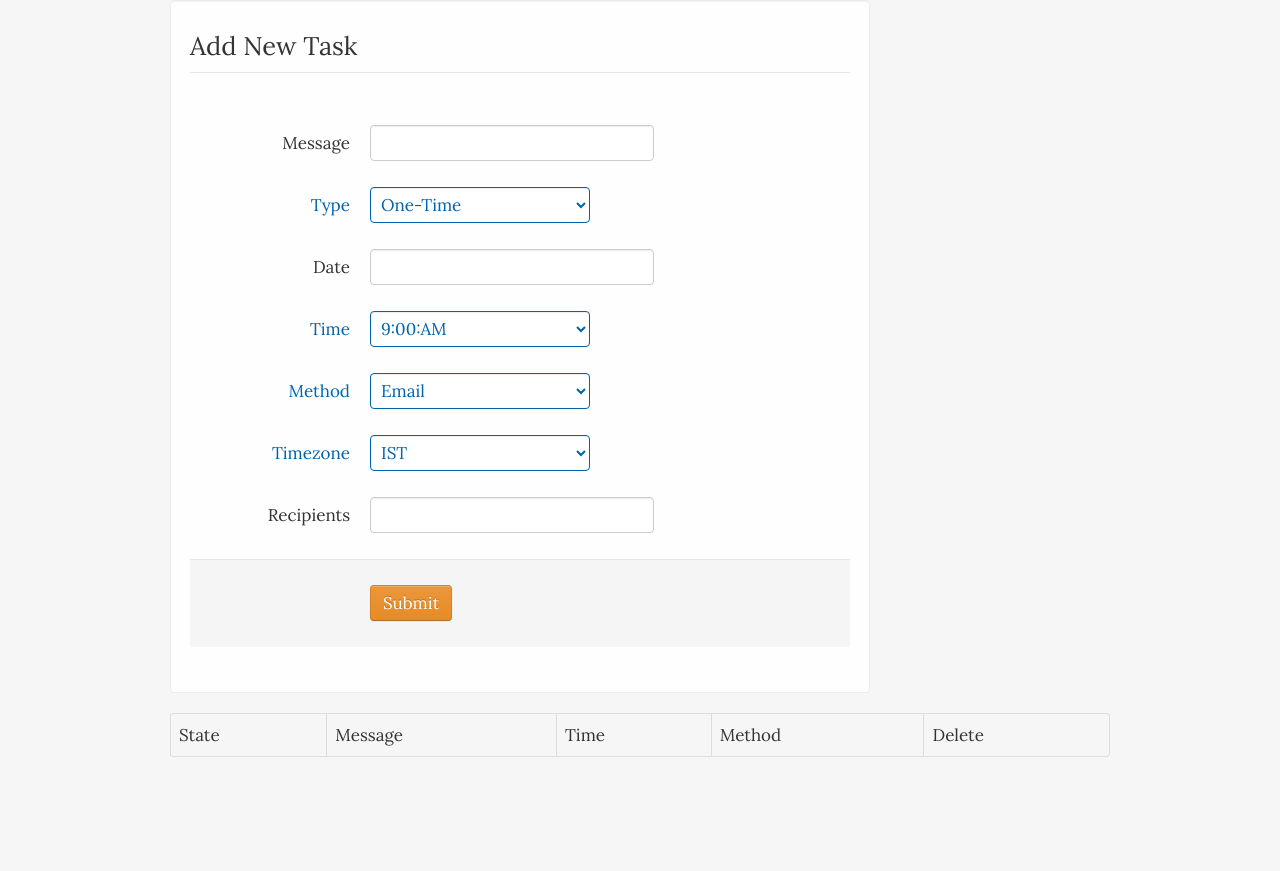
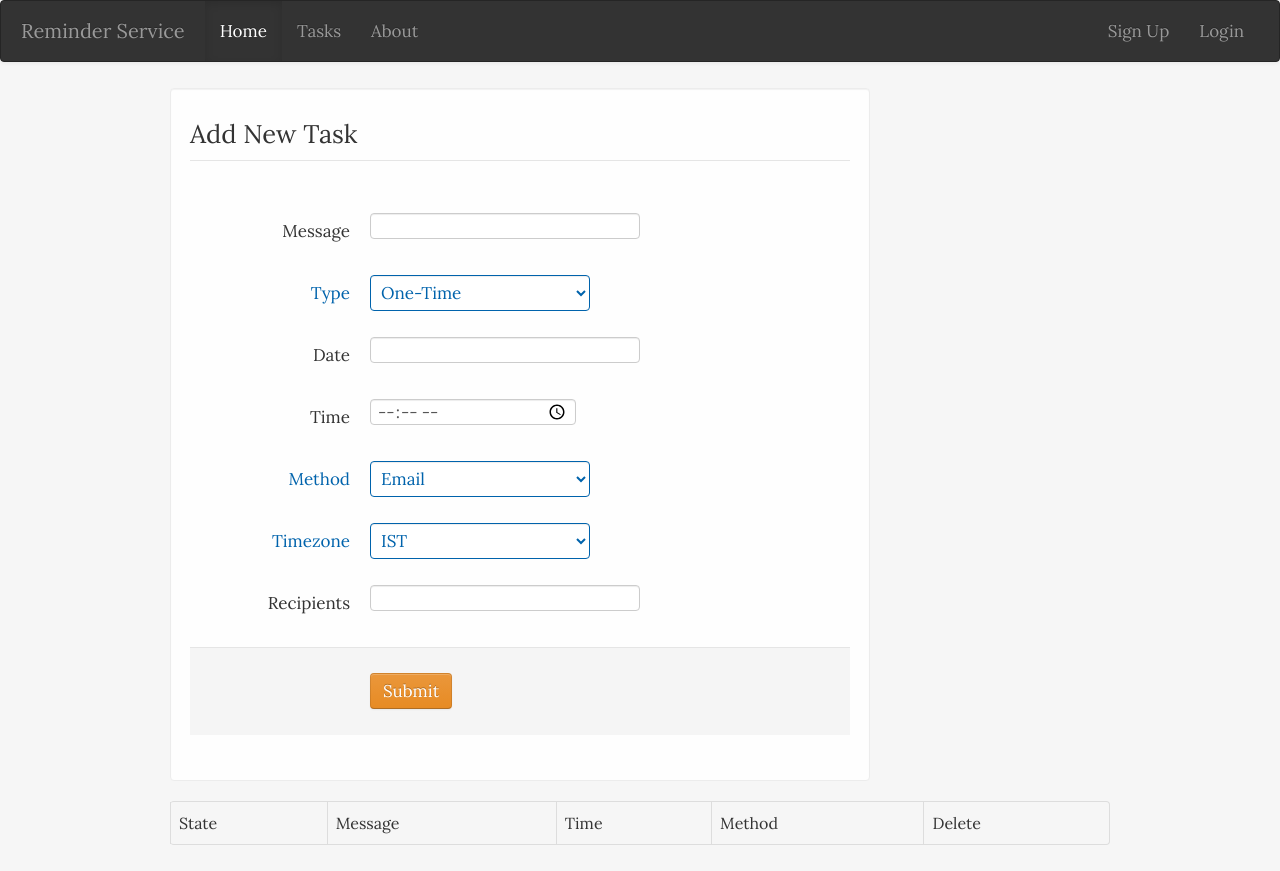
Before and after one commit to udayj/ReminderService, a Flask app: template templates/list.html in a window 1280 px wide. Before the commit the page ends 757 px from the top, so only its background shows below. Run offline with Flask 2, Linux system fonts and the light colour scheme; the template is opened without the code that fills it, so the values that code supplies are empty; parts of the project's set-up code (start-up, migrations or seed data) failed here and were passed over; some libraries are stand-ins or nearby versions.

Commit message:
User input validation, html header, fine grained time input

```diff
--- a/application.py
+++ b/application.py
@@ -60,6 +60,14 @@ def isEqual(task_time,system_time,task_timezone):
 		return False
 	return True
 
+def validComponents(task):
+	keys=['message','time','timezone','type','method','details','datepicker']
+	for key in keys:
+		if key not in task:
+			return False
+
+	return True
+
 
 @app.route('/task_list',methods=['GET','POST'])
 def task_list():
@@ -67,6 +75,11 @@ def task_list():
 		return task['state']+str(task['time'])
 	client=MongoClient()
 	db=client[app.config['DATABASE']]
+	tasks=db.reminders.find()
+	output=[]
+	for task in tasks:
+		output.append(task)
+
 	if request.method=='POST':
 		data={}
 		for name,value in dict(request.form).iteritems():
@@ -74,31 +87,44 @@ def task_list():
 		app.logger.debug(str(data))
 
 		task={}
-		date=data['datepicker'].split("/")
-		year=int(date[2])
-		month=int(date[0])
-		day=int(date[1])
+		if not validComponents(data):
+			app.logger.error('Problem with task form data. Cannot submit task')
+			output.sort(key=sorter)
+			return render_template('list.html',tasks=output,error='Problem submitting task. Try again later')
+		try:
+			date=data['datepicker'].split("/")
+			year=int(date[2])
+			month=int(date[0])
+			day=int(date[1])
 
-		time_components=data['time'].split(":")
-		hours=0
-		if time_components[2]=='AM' or time_components[0]=='12':
+
+
+			time_components=data['time'].split(":")
+			hours=0
 			hours=int(time_components[0])
-		else:
-			hours=int(time_components[0])+12
-		minutes=int(time_components[1])
-		task['message']=data['message']
-		task['type']='one-time'
-		task['time']=datetime(year,month,day,hours,minutes)
-		task['state']='active'
-		task['timezone']=data['timezone']
-		task['method']=data['method'].lower()
-		task['details']=data['details'].lower()
-		task['creator']='admin'
-		db.reminders.save(task)
-	tasks=db.reminders.find()
-	output=[]
-	for task in tasks:
-		output.append(task)
+
+			"""if time_components[2]=='AM' or time_components[0]=='12':
+				hours=int(time_components[0])
+			else:
+				hours=int(time_components[0])+12"""
+
+
+			minutes=int(time_components[1])
+			task['message']=data['message']
+			task['type']='one-time'
+			task['time']=datetime(year,month,day,hours,minutes)
+			task['state']='active'
+			task['timezone']=data['timezone']
+			task['method']=data['method'].lower()
+			task['details']=data['details'].lower()
+			task['creator']='admin'
+			db.reminders.save(task)
+			output.append(task)
+		except:
+			app.logger.error('Problem submitting task')
+			output.sort(key=sorter)
+			return render_template('list.html',tasks=output,error='Problem submitting task. Try again later')
+
 	output.sort(key=sorter)
 	return render_template('list.html',tasks=output)
 
@@ -109,6 +135,7 @@ def delete_task():
 	db=client[app.config['DATABASE']]
 	app.logger.debug(_id)
 	db.reminders.remove({'_id':ObjectId(_id)})
+	app.logger.debug('Deleted task:'+_id)
 	return redirect(url_for('task_list'))
 
 
--- /dev/null
+++ b/templates/base.html
@@ -0,0 +1,41 @@
+<html>
+<head>
+  <link href="/static/stylesheets/bootstrap.min.css" rel="stylesheet">
+  <link rel="stylesheet" href="http://code.jquery.com/ui/1.10.3/themes/smoothness/jquery-ui.css" />
+  <script src="http://code.jquery.com/jquery-1.9.1.js"></script>
+  <script src="http://code.jquery.com/ui/1.10.3/jquery-ui.js"></script>
+  <script>
+  $(function() {
+    $( "#datepicker" ).datepicker();
+  });
+  </script>
+</head>
+<div class="navbar navbar-inverse">
+    <div class="navbar-inner">
+      <div class="container" style="width: auto;">
+        <a class="btn btn-navbar" data-toggle="collapse" data-target=".nav-collapse">
+          <span class="icon-bar"></span>
+          <span class="icon-bar"></span>
+          <span class="icon-bar"></span>
+        </a>
+        <a class="brand" href="#">Reminder Service</a>
+        <div class="nav-collapse">
+          <ul class="nav">
+            <li class="active"><a href="#">Home</a></li>
+            <li><a href="#">Tasks</a></li>
+            <li><a href="#">About</a></li>
+          </ul>
+
+          <ul class="nav pull-right">
+            <li><a href="#">Sign Up</a></li>
+
+            <li><a href="#">Login</a></li>
+
+          </ul>
+        </div><!-- /.nav-collapse -->
+      </div>
+    </div><!-- /navbar-inner -->
+  </div><!-- /navbar -->
+  {% block content %}
+  {% endblock %}
+</html>
--- a/templates/list.html
+++ b/templates/list.html
@@ -1,19 +1,15 @@
-<!DOCTYPE HTML>
-<html>
-<head>
-	<link href="/static/stylesheets/bootstrap.min.css" rel="stylesheet">
-	<link rel="stylesheet" href="http://code.jquery.com/ui/1.10.3/themes/smoothness/jquery-ui.css" />
-  <script src="http://code.jquery.com/jquery-1.9.1.js"></script>
-  <script src="http://code.jquery.com/ui/1.10.3/jquery-ui.js"></script>
-  <script>
-  $(function() {
-    $( "#datepicker" ).datepicker();
-  });
-  </script>
+{% extends "base.html" %}
+
+{% block content %}
 <body>
 	<div class="container">
 		<div class="row">
+
+
 			<div class="span9">
+				<div>
+					{{error}}
+				</div>
 				<form class="form-horizontal well" method="post" id="form">
 			        <fieldset>
 			          <legend>Add New Task</legend>
@@ -42,14 +38,14 @@
 			              <!--p class="help-block">In addition to freeform text, any HTML5 text-based input appears like so.</p-->
 			            </div>
 			          </div>
-			           <!--<div class="control-group">
+			           <div class="control-group">
 			            <label class="control-label" for="input01">Time</label>
 			            <div class="controls">
-			              <input type="time" id="time" name="time" value="09:00 AM">
+			              <input type="time" id="time" name="time" value="09:00:AM">
 
 			            </div>
-			          </div>-->
-			          <div class="control-group info">
+			          </div>
+			          <!--<div class="control-group info">
 			            <label class="control-label" for="selectError">Time</label>
 			            <div class="controls">
 			              <select id="time" name="time">
@@ -83,7 +79,7 @@
 			              </select>
 
 			            </div>
-          			   </div>
+          			   </div>-->
           			   <div class="control-group info">
 			            <label class="control-label" for="selectError">Method</label>
 			            <div class="controls">
@@ -176,8 +172,9 @@ $('#form').submit(function(){
 var message=$('#message').val();
 var date=$('#datepicker').val();
 var recipients=$('#details').val();
+var time=$('#time').val();
 
-if(message==null || message.trim()=="" || date==null || date.trim()=="" || recipients==null || recipients=="")
+if(message==null || message.trim()=="" || date==null || date.trim()=="" || recipients==null || recipients=="" || time==null || time.trim()=="")
 {
 	alert('Message, Date and Receipients cannot be empty');
 	return false;
@@ -187,4 +184,4 @@ if(message==null || message.trim()=="" || date==null || date.trim()=="" || recip
 });
 $('#datepicker').datepicker({minDate:new Date()});
 </script>
-</html>
+{% endblock %}
```
